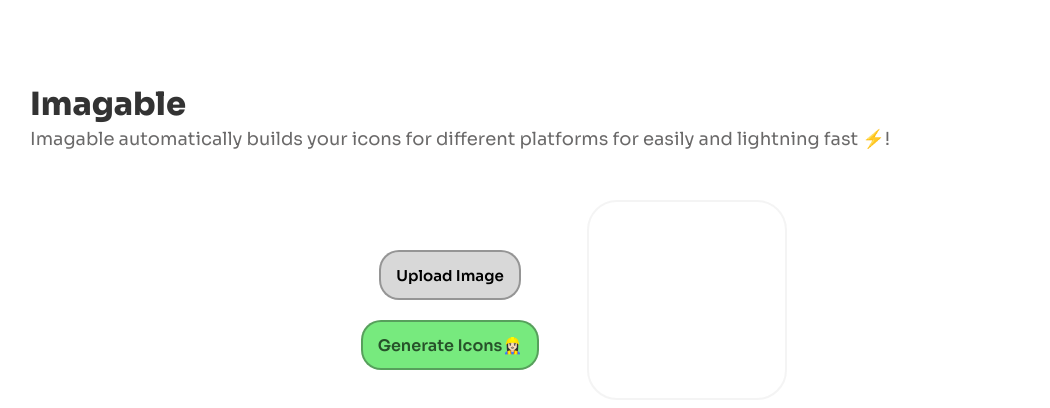
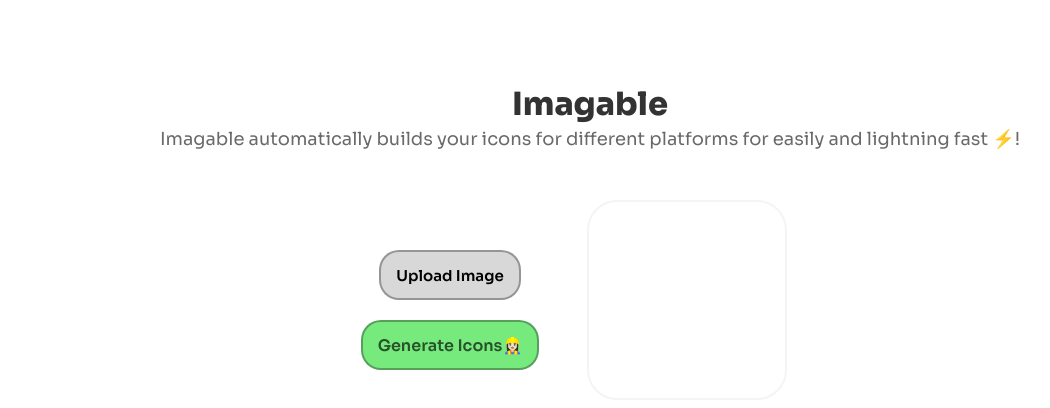
Before and after one commit to haneenmahd/imagable, a React (Create React App) app in the folder web/: page / in a window 1280 px wide. Shown: the top 408 px of the page, without its empty margins (50-1100 px from the left). Built offline with nearby package versions, Linux system fonts and the light colour scheme.

Commit message:
adjust ui spacing for `Header`

```diff
--- a/web/src/components/Landing.tsx
+++ b/web/src/components/Landing.tsx
@@ -17,6 +17,7 @@ const Container = styled.div`
 `;
 
 const Header = styled.header`
+  text-align: center;
   h1,
   p {
     margin: 4px 0;
@@ -24,6 +25,12 @@ const Header = styled.header`
 
   p {
     font-size: 18px;
+  }
+
+  @media screen and (max-width: 600px) {
+   h1, p {
+     margin: 8px 8px;
+   }
   }
 `;
 
```
